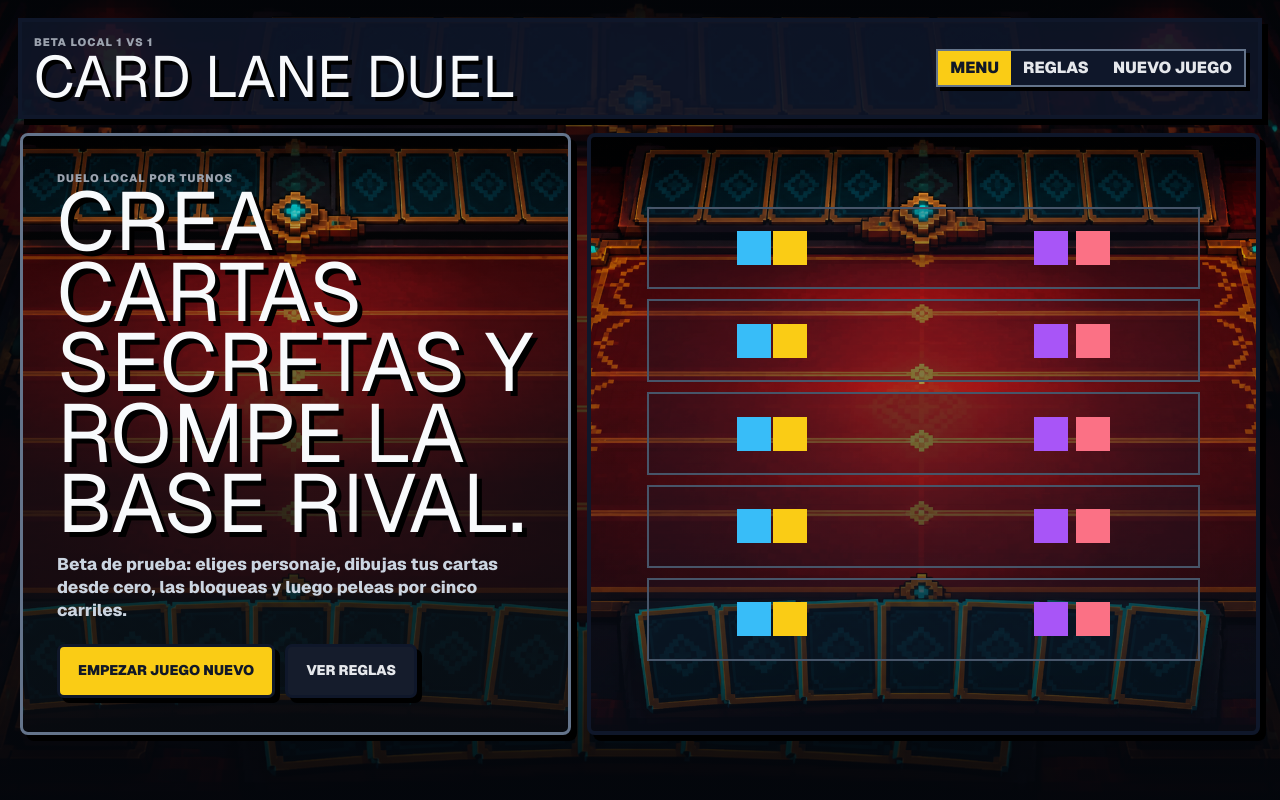
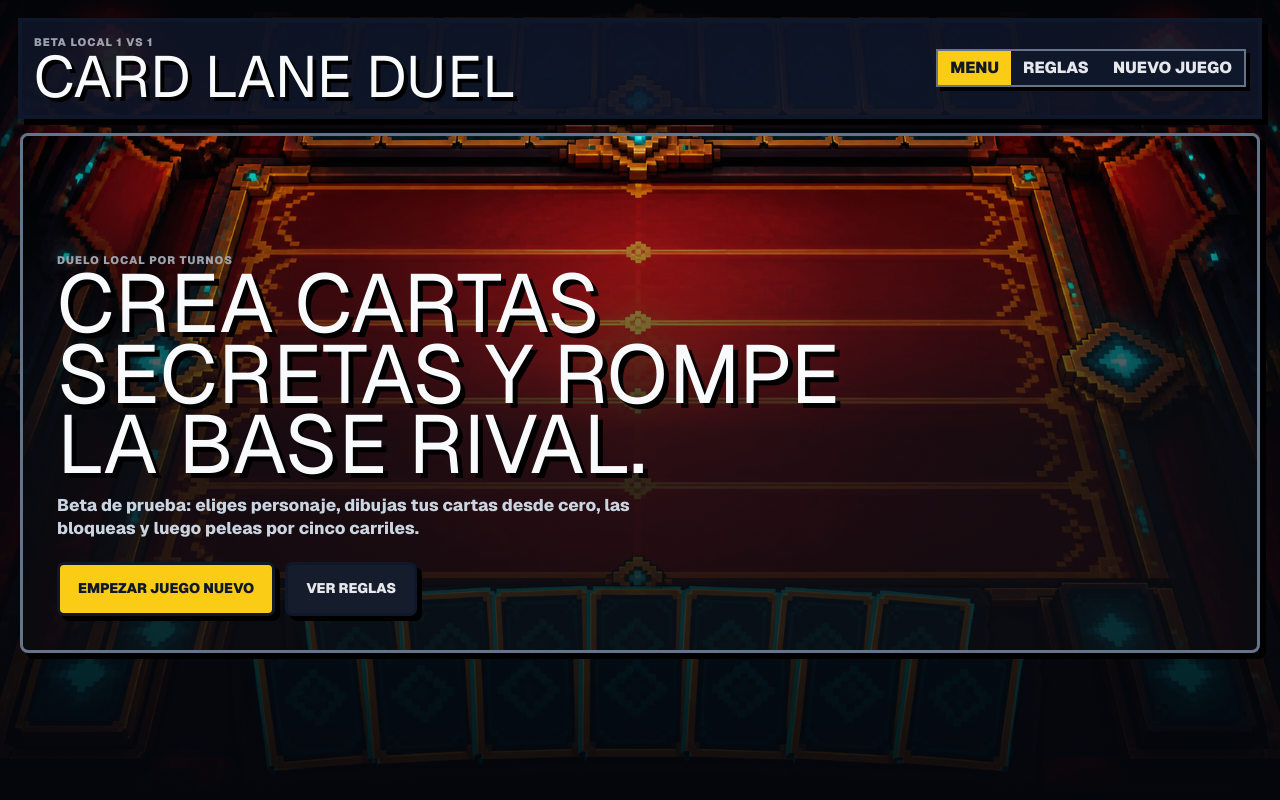
Before and after one commit to niksmirnov709-del/TheBiggestCardGame, a Next.js app: page / in a window 1280 px wide. Built offline with nearby package versions, Linux system fonts and the light colour scheme.

Commit message:
Remove duplicate menu preview

```diff
--- a/app/globals.css
+++ b/app/globals.css
@@ -1903,6 +1903,7 @@ h1 {
 
 .menuScreen {
   max-width: 1240px;
+  grid-template-columns: minmax(320px, 1fr);
 }
 
 .menuHero {
--- a/app/page.tsx
+++ b/app/page.tsx
@@ -1405,14 +1405,6 @@ function MenuScreen({ onStart, onRules }: { onStart: () => void; onRules: () =>
           <button onClick={onRules}>ver reglas</button>
         </div>
       </div>
-      <div className="menuPreview">
-        {lanes.map((lane) => (
-          <span key={lane}>
-            <i />
-            <b />
-          </span>
-        ))}
-      </div>
     </section>
   );
 }
```
